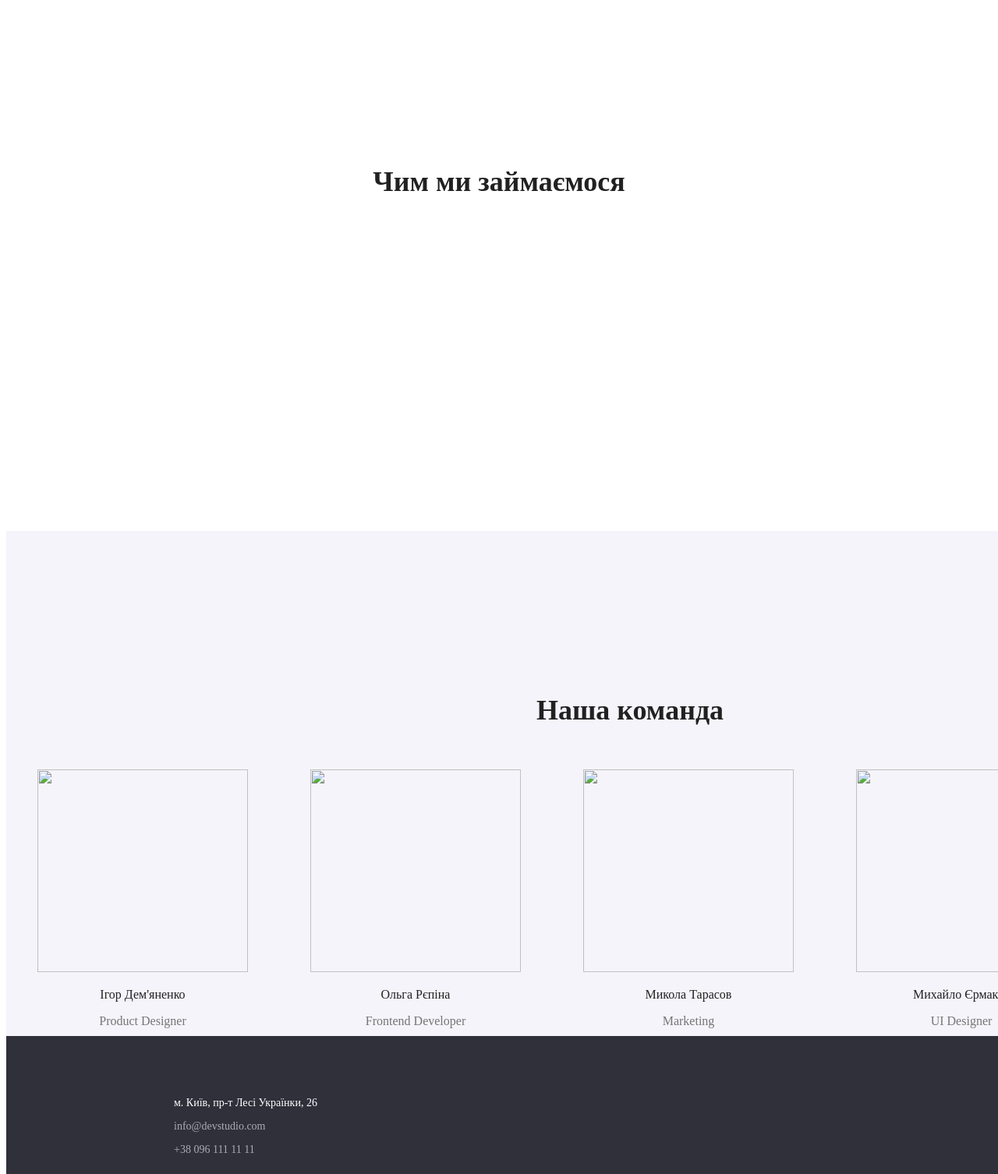
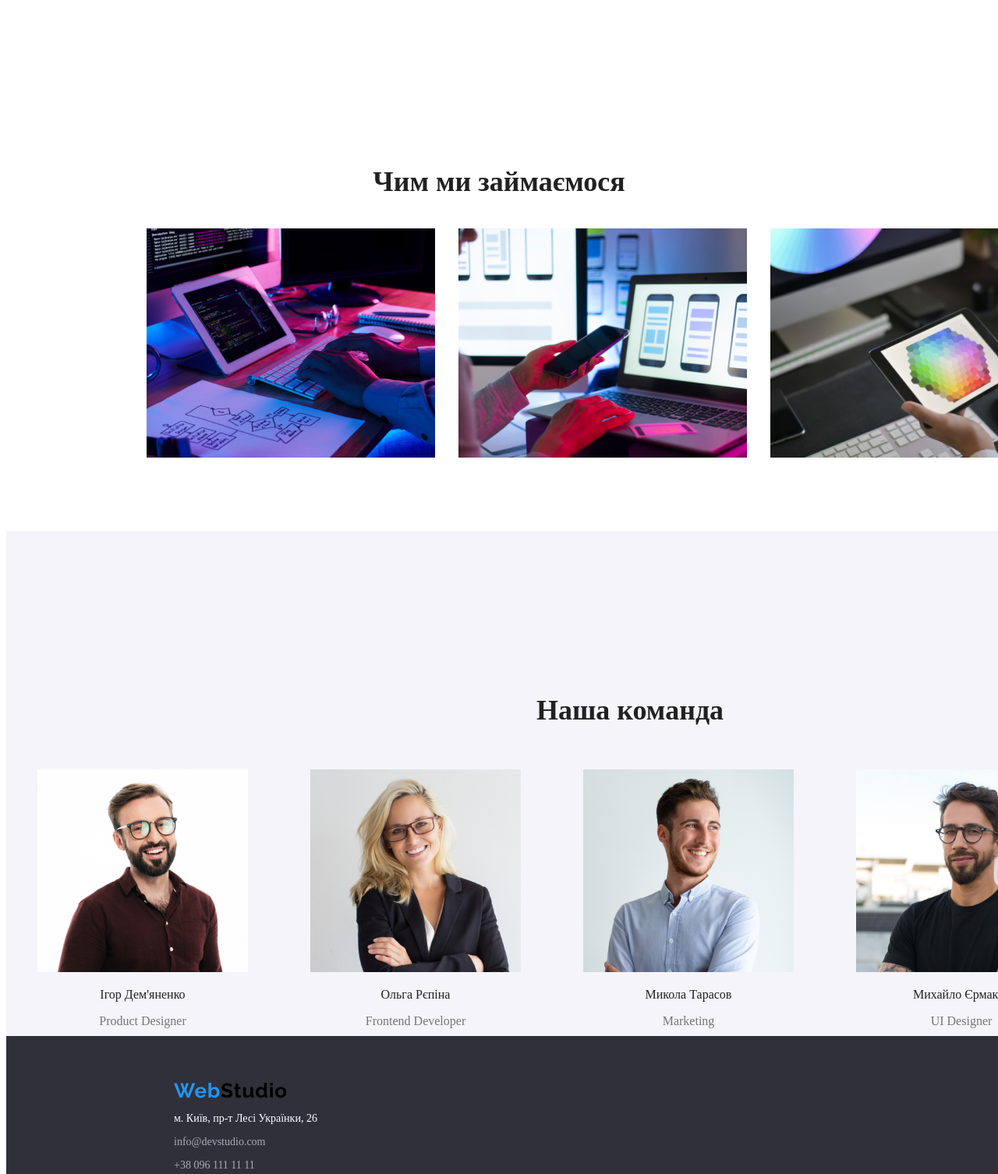
Before and after one commit to dmitrymmar/WebStudio1, a plain HTML site: page index.html in a window 1280 px wide. Shown: the part 1006-2512 px from the top of the page at 78% size. Drawn offline with Linux system fonts and the light colour scheme; the site is published under a folder, as on GitHub Pages, so addresses that start at the root find nothing.

Commit message:
Update index.html

```diff
--- a/index.html
+++ b/index.html
@@ -13,7 +13,7 @@
         <div class="header-wrap flex">
             <div class="p1-wrap flex">
                 <div class="logo">
-                    <img src="/img/WebStudio.svg" alt="WebStudio">
+                    <img src="./img/WebStudio.svg" alt="WebStudio">
                 </div>
                 <div>
                     <nav>
@@ -72,9 +72,9 @@
                 <h1 class="h1img">Чим ми займаємося</h1>
             </div>
             <div class="imgg flex">
-                <img src="/img/img.png" alt="">
-                <img src="/img/img1.png" alt="">
-                <img src="/img/img2.png" alt="">
+                <img src="./img/img.png" alt="">
+                <img src="./img/img1.png" alt="">
+                <img src="./img/img2.png" alt="">
             </div>
         </section>
 
@@ -84,7 +84,7 @@
                 <h1 class="h1img">Наша команда</h1>
             </div>
             <div class="imgcom flex">
-                <figure><img src="/img/ID.jpg" alt="" class="fgimg">
+                <figure><img src="./img/ID.jpg" alt="" class="fgimg">
                     <figcaption>
                         <h3 class="comhh">Ігор Дем'яненко
                             <p class="compp">Product Designer</p>
@@ -93,7 +93,7 @@
                 </figcaption>
 
 
-                <figure><img src="/img/OR.jpg" alt="" class="fgimg">
+                <figure><img src="./img/OR.jpg" alt="" class="fgimg">
                     <figcaption>
                         <h3 class="comhh">Ольга Рєпіна
                             <p class="compp">Frontend Developer</p>
@@ -101,7 +101,7 @@
                 </figure>
                 </figcaption>
 
-                <figure><img src="/img/MT.jpg" alt="" class="fgimg">
+                <figure><img src="./img/MT.jpg" alt="" class="fgimg">
                     <figcaption>
                         <h3 class="comhh">Микола Тарасов
                             <p class="compp">Marketing</p>
@@ -109,7 +109,7 @@
                 </figure>
                 </figcaption>
 
-                <figure><img src="/img/MQ.jpg" alt="" class="fgimg">
+                <figure><img src="./img/MQ.jpg" alt="" class="fgimg">
                     <figcaption>
                         <h3 class="comhh">Михайло Єрмаков
                             <p class="compp">UI Designer</p>
@@ -125,7 +125,7 @@
     </main>
 
     <footer>
-        <img src="/img/WebStudio.svg" alt="" class="imgfoot">
+        <img src="./img/WebStudio.svg" alt="" class="imgfoot">
         <p class="pfoot">м. Київ, пр-т Лесі Українки, 26</p>
         <p class="pfo">info@devstudio.com</p>
         <p class="pfo">+38 096 111 11 11</p>
```
